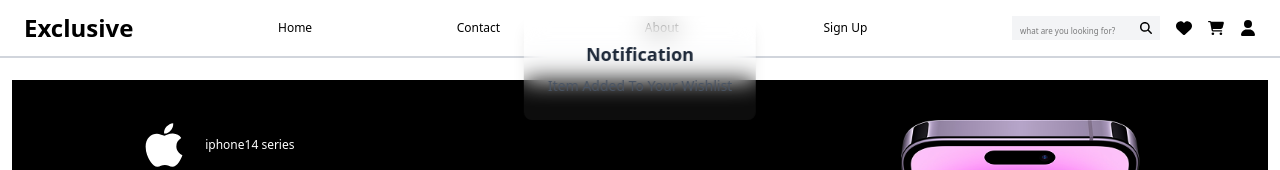
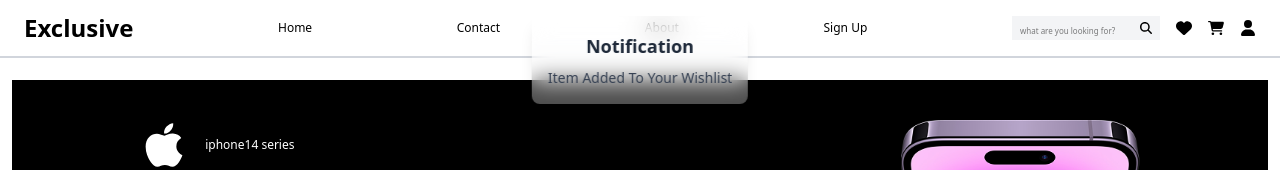
Before and after one commit to emperor1239182/Shopfree, a React (Vite) app: page / in a window 1280 px wide. Both pictures are taken after a click on the icon 152 px from the left and 521 px from the top of the page. Shown: the top 170 px of the page. Built offline with nearby package versions, Linux system fonts and the light colour scheme.

Commit message:
enhanced notification styles

```diff
--- a/src/ScrollContext.tsx
+++ b/src/ScrollContext.tsx
@@ -77,9 +77,9 @@ export const Notification = ({children})=>{
 
       {notification && (
   <div className="fixed top-4 left-1/2 transform -translate-x-1/2 z-50">
-    <div className="bg-white/5 backdrop-blur-md rounded-lg shadow-lg p-6 max-w-sm w-full text-center animate-fade-in">
-      <h2 className="text-lg font-semibold text-gray-800 mb-2">Notification</h2>
-      <p className="text-sm text-gray-600">{notification}</p>
+    <div className="bg-white/30 dark:bg-black/40 backdrop-blur-md rounded-lg shadow-lg p-4 max-w-sm w-full text-center animate-fade-in">
+      <h2 className="text-lg font-semibold text-gray-800 dark:text-white mb-2">Notification</h2>
+      <p className="text-sm text-gray-700 dark:text-gray-200">{notification}</p>
     </div>
   </div>
 )}
```
